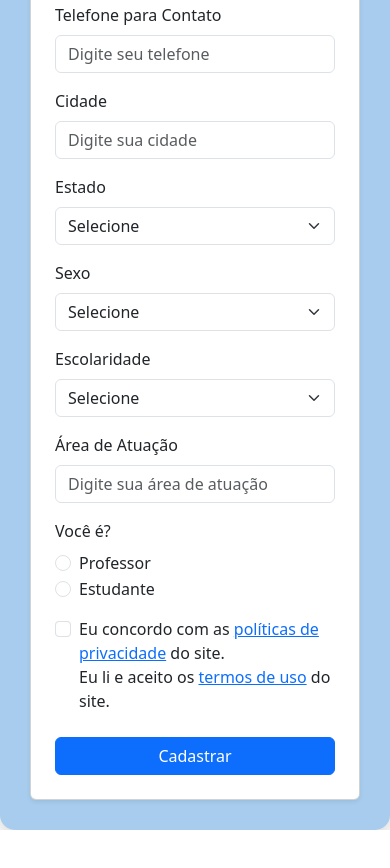
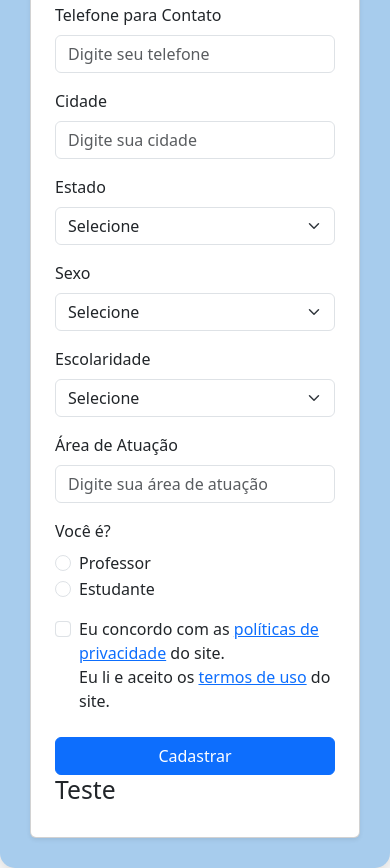
Before and after one commit to lucasraulinosilva/NihaoHubSite, a plain HTML site: page cadastro.html in a window 390 px wide. Shown: the part 773-1641 px from the top of the page. Before the commit the page ends 1603 px from the top, so only its background shows below. Drawn offline with nearby package versions, Linux system fonts and the light colour scheme.

```diff
--- a/cadastro.html
+++ b/cadastro.html
@@ -236,6 +236,10 @@
                             <button type="submit" class="btn btn-primary">Cadastrar</button>
                         </div>
                     </form>
+
+                    <div>
+                        <h2>Teste</h2>
+                    </div>
                 </div>
             </div>
         </div>
```
